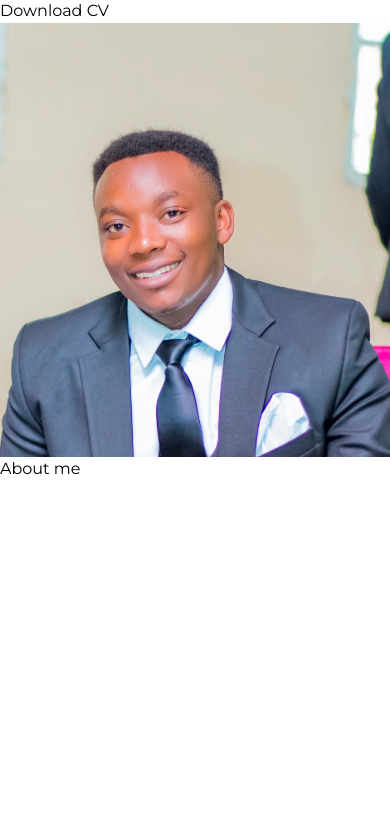
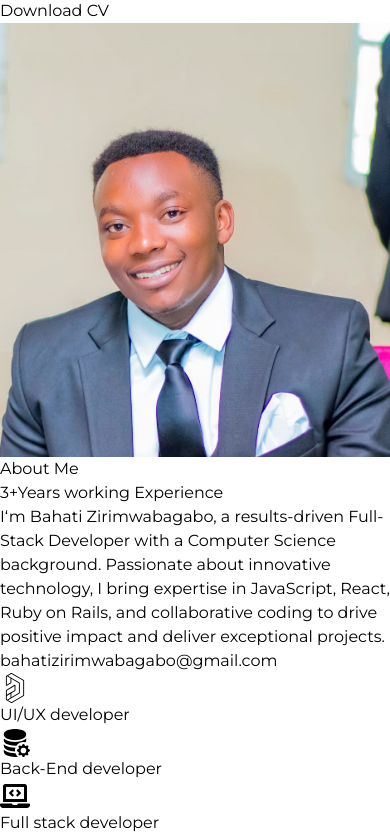
Before and after one commit to zbahati/professional_portfolio, a React (Vite) app: page / in a window 390 px wide. Shown: the part 991-1826 px from the top of the page. Before the commit the page ends 1472 px from the top, so only its background shows below. Built offline with nearby package versions, Linux system fonts and the light colour scheme.

Commit message:
Add about us with responsiveness

```diff
--- a/src/components/Aboutme.jsx
+++ b/src/components/Aboutme.jsx
@@ -1,7 +1,42 @@
+import { SiAltiumdesigner } from "react-icons/si";
+import { BsDatabaseFillGear }
+  from "react-icons/bs";
+import { FaLaptopCode } from "react-icons/fa";
 const AboutMe = () => {
   return (
-    <div className="">
-      About me
+    <div className=" bg-[#110f17] py-4 text-gray-100">
+      <h1 className="text-center text-2xl font-semibold underline decoration-[#5933D3] underline-offset-[12px] mb-5 my-2">About Me</h1>
+      <div>
+        <div className="grid sm:grid-cols-1 md:grid-cols-3 gap-4  md:px-2 mx-auto">
+          <h1 className="grid items-center">
+            <p className="grid grid-cols-2 items-center md:grid-cols-1 px-2 mx-auto">
+              <span className="text-6xl font-semibold">3+</span>
+              <span className="text-xl md:text-2xl font-semibold ">Years working Experience</span></p>
+          </h1>
+          <div className=" col-span-2">
+            <p className="text-justify px-2 mx-auto">
+              I&lsquo;m Bahati Zirimwabagabo, a results-driven Full-Stack Developer with a Computer Science background. Passionate about innovative technology, I bring expertise in JavaScript, React, Ruby on Rails, and collaborative coding to drive positive impact and deliver exceptional projects.
+            </p>
+            <p className="py-2 my-2 font-bold text-xl px-2 ">bahatizirimwabagabo@gmail.com</p>
+            <div className="grid sm:grid-cols-1 md:grid-cols-3 my-2 gap-2 px-2">
+              <div className="bg-black py-2 px-3 rounded-xl grid gap-2 text-center place-items-center hover:scale-[95%] duration-300 hover:border-2 border-blue-400">
+                <SiAltiumdesigner size={30} />
+                <h1>UI/UX developer</h1>
+              </div>
+              <div className="bg-black py-2 px-3 rounded-xl grid gap-2 text-center place-items-center hover:scale-[95%] duration-300 hover:border-2 border-blue-400 ">
+                <BsDatabaseFillGear size={30} />
+                <h1>Back-End developer</h1>
+              </div>
+              <div className="bg-black py-2 px-3 rounded-xl  grid place-items-center gap-2 text-center hover:scale-[95%] duration-300 hover:border-2 border-blue-400">
+                <FaLaptopCode size={30} />
+                <h1>Full stack developer</h1>
+              </div>
+            </div>
+          </div>
+        </div>
+
+      </div>
+
     </div>
   );
 }
--- a/src/components/HeroSection.jsx
+++ b/src/components/HeroSection.jsx
@@ -21,7 +21,7 @@ const HeroSection = () => {
             <Link to="https://www.linkedin.com/in/zirimwabagabo-bahati/" target="_blank" className="cursor-pointer hover:bg-gray-600 duration-300 p-2 hover:rounded-full"><FaLinkedin size={20} /></Link>
             <Link to="https://github.com/zbahati" target="_blank" className="cursor-pointer hover:bg-gray-600 duration-300 p-2 hover:rounded-full"><FaGithub size={20} /></Link>
           </div>
-          <button type="button" className=" bg-[#5933D3] px-4 py-3 rounded-xl  text-xl hover:scale-95 duration-300 hover:bg-[#3f20a4]">Download CV</button>
+          <button type="button" className=" bg-[#5933D3] px-4 py-3 rounded-xl my-4  text-xl hover:scale-95 duration-300 hover:bg-[#3f20a4]">Download CV</button>
         </div>
       </div>
       <img src={profilePicture} alt="my picture" className="h-3/4 object-cover w-3/4 rounded-full shadow-2xl shadow-white ring-4 mx-auto order-first md:order-last mt-24 hover:scale-[95%] hover:ring-white hover:shadow-xl duration-300" />
```
